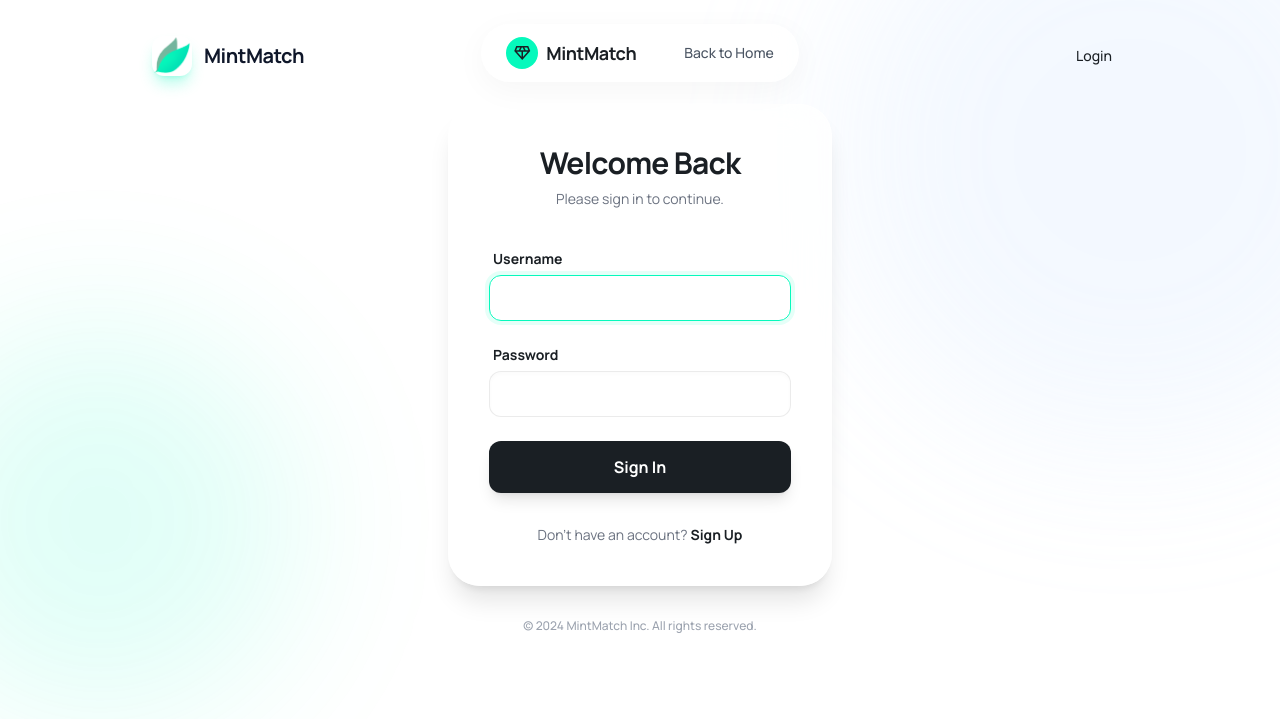
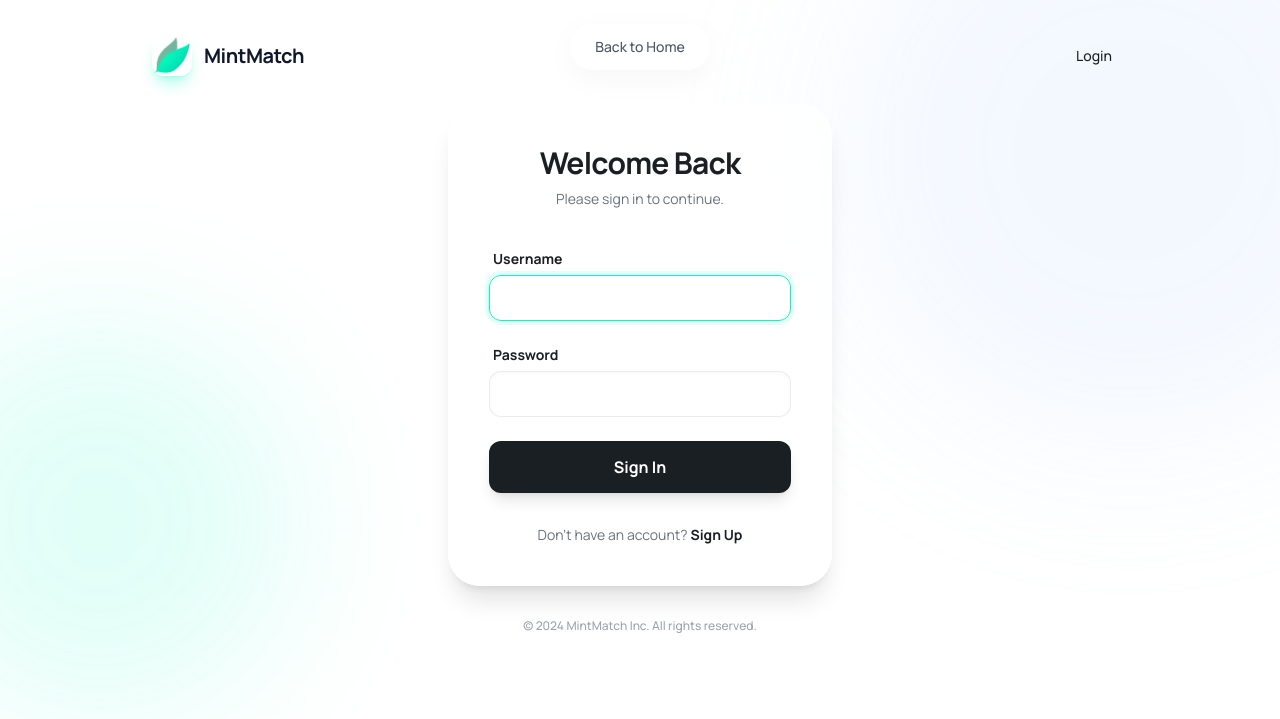
Before and after one commit to Asumi1/cs2340_project_2, a Django app: page /accounts/login/ in a window 1280 px wide. Shown: the top 719 px of the page. Run offline with Django 5.2, Linux system fonts and the light colour scheme; some libraries are stand-ins or nearby versions.

Commit message:
Fixed Template Error issue

```diff
--- a/accounts/templates/accounts/login.html
+++ b/accounts/templates/accounts/login.html
@@ -1,4 +1,5 @@
 {% extends "base.html" %}
+{% load static %}
 
 {% block title %}MintMatch Login{% endblock %}
 
@@ -42,12 +43,6 @@
 
 <nav class="fixed top-6 left-0 right-0 z-50 flex justify-center px-4">
     <div class="glass-panel rounded-full px-6 py-3 flex items-center gap-8 md:gap-12">
-        <a class="flex items-center gap-2 group" href="{% url 'home' %}">
-            <div class="w-8 h-8 rounded-full bg-primary flex items-center justify-center text-charcoal">
-                <span class="material-symbols-outlined text-[20px]">diamond</span>
-            </div>
-            <span class="font-bold text-lg tracking-tight hidden sm:block text-charcoal">MintMatch</span>
-        </a>
         <div class="flex items-center gap-3">
             <a class="text-sm font-medium text-gray-600 hover:text-charcoal transition-colors" href="{% url 'home' %}">Back to Home</a>
         </div>
--- a/core/templates/core/HomePage.html
+++ b/core/templates/core/HomePage.html
@@ -1,4 +1,5 @@
 {% extends "base.html" %}
+{% load static %}
 
 {% block title %}MintMatch Landing Page{% endblock %}
 
```
